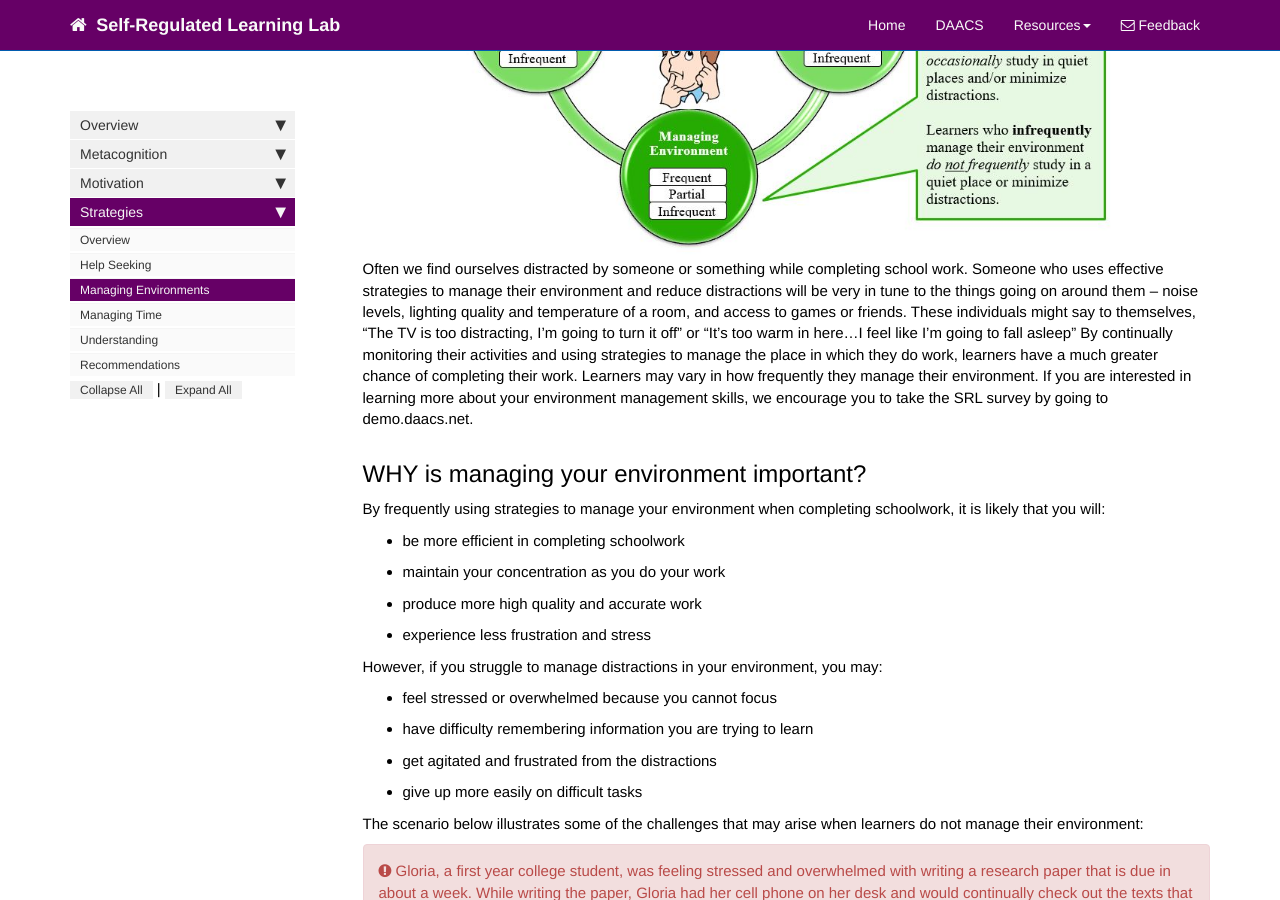
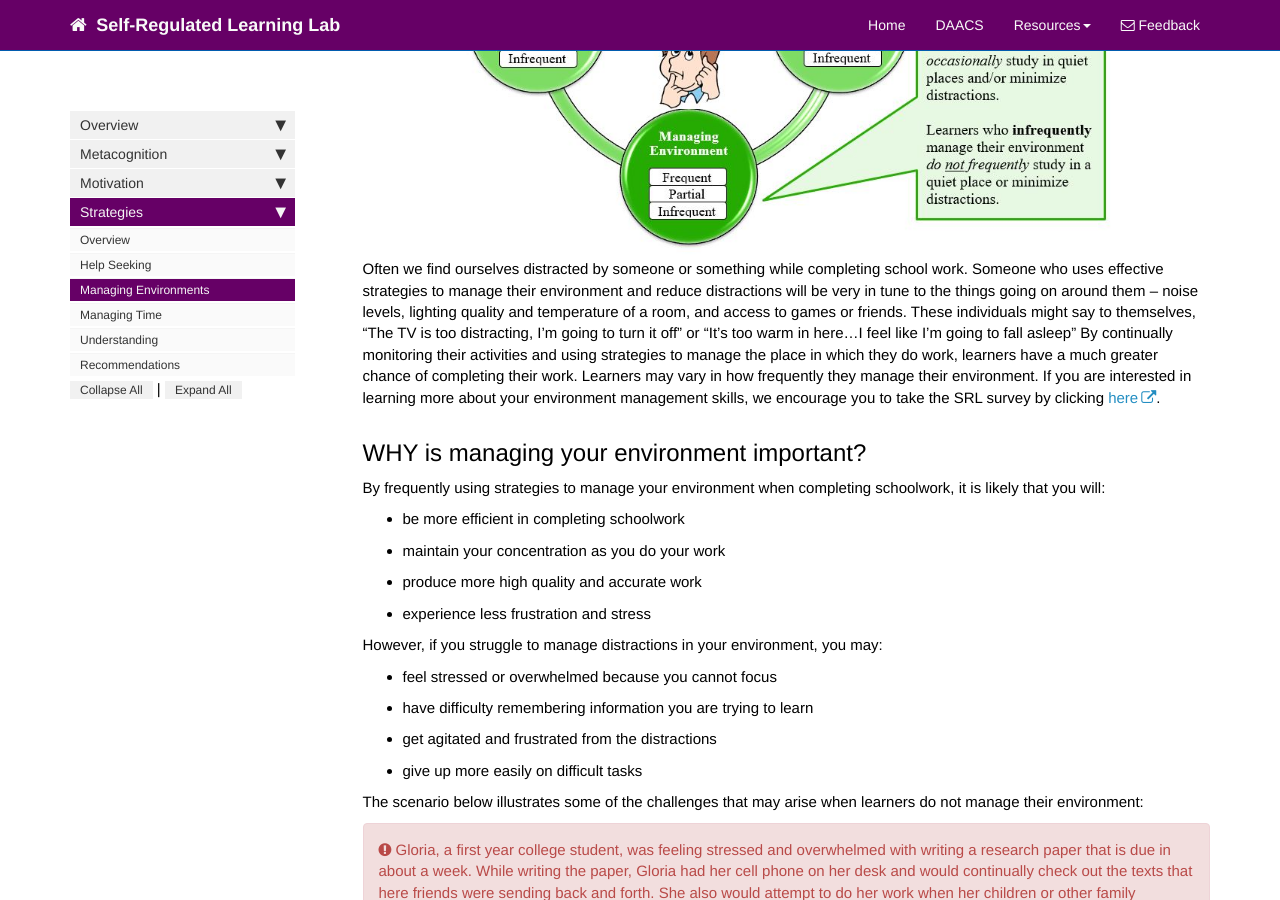
Before and after one commit to dfranklin02/SRL, a Jekyll site: the page built from docs/pages/strategies/managing_environment.md, in a window 1280 px wide and 900 px high, scrolled down 498 px. Built offline with Jekyll 4.4.1, drawn with Linux system fonts in a browser that asks for light colours; nearby versions of some CDN libraries; comment, search, counter and statistics services are not loaded.

Commit message:
Update managing_environment.md

```diff
--- a/docs/pages/strategies/managing_environment.md
+++ b/docs/pages/strategies/managing_environment.md
@@ -18,7 +18,7 @@ toc: false
 <center><img src='images/LSManagingEnvironment.JPG' alt='Managing Environment' /></center>
 
 Often we find ourselves distracted by someone or something while completing school work. Someone who uses effective strategies to manage their environment and reduce distractions will be very in tune to the things going on around them -- noise levels, lighting quality and temperature of a room, and access to games or friends. These individuals might say to themselves, “The TV is too distracting, I’m going to turn it off” or “It’s too warm in here…I feel like I’m going to fall asleep” By continually monitoring their activities and using strategies to manage the place in which they do work, learners have a much greater chance of completing their work.
-Learners may vary in how frequently they manage their environment. If you are interested in learning more about your environment management skills, we encourage you to take the SRL survey by going to demo.daacs.net.
+Learners may vary in how frequently they manage their environment. If you are interested in learning more about your environment management skills, we encourage you to take the SRL survey by clicking <a href="https://demo.daacs.net/">here</a>.
 
 ## WHY is managing your environment important?
 
```
